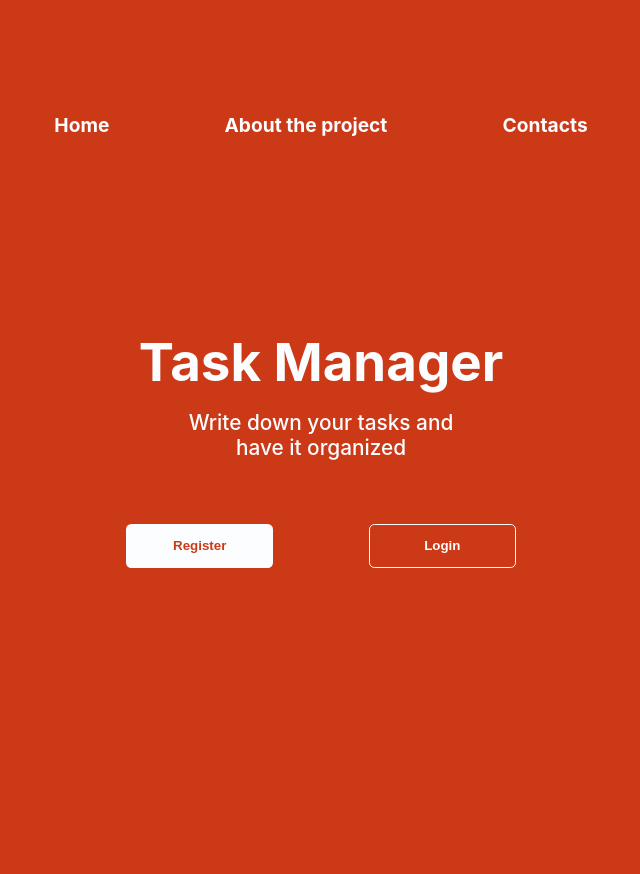
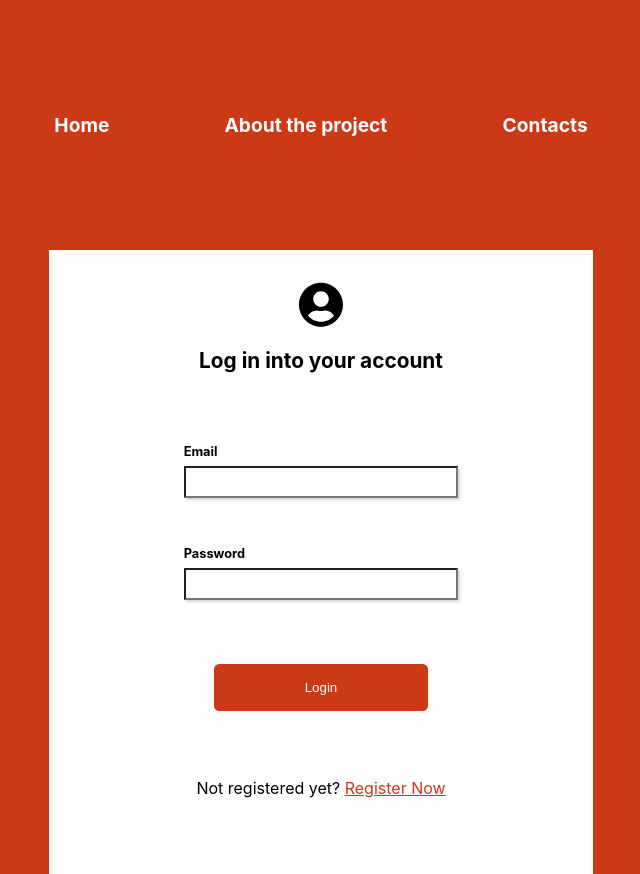
Before and after one commit to victorzix/task-manager-front, a React (Vite) app: page / in a window 1280 px wide. Shown: the whole page, without its empty margins (319-959 px from the left). Before the commit the page ends 800 px from the top, so only its background shows below. Built offline with nearby package versions, Linux system fonts and the light colour scheme.

Commit message:
feat(loginpage): create login page template

```diff
--- a/src/App.jsx
+++ b/src/App.jsx
@@ -1,9 +1,11 @@
-import HomePage from "./components/Homepage/HomePage"
+// import HomePage from "./components/Homepage/HomePage"
+import LoginPage from "./components/LoginPage/LoginPage"
 
 function App() {
   return (
     <>
-      <HomePage/>
+      {/* <HomePage/> */}
+      <LoginPage/>
     </>
   )
 }
--- /dev/null
+++ b/src/components/LoginPage/LoginPage.jsx
@@ -0,0 +1,119 @@
+import styled from 'styled-components';
+import Header from '../Homepage/Header';
+import { COLORS } from '../../globalStyles';
+import { FaUserCircle } from 'react-icons/fa';
+
+const FormWrapper = styled.div`
+	height: 100%;
+	width: 100vw;
+	display: flex;
+	flex-direction: column;
+	justify-content: center;
+	align-items: center;
+`;
+
+const FormContainer = styled.div`
+	background-color: ${COLORS.textWhite};
+	height: 35em;
+	width: 30em;
+	display: flex;
+	flex-direction: column;
+	padding: 2em 2em;
+	align-items: center;
+
+	.top {
+		display: flex;
+		width: 100%;
+		justify-content: center;
+		align-items: center;
+		height: 7em;
+		flex-direction: column;
+		margin: 0;
+	}
+	.icon {
+		font-size: 3em;
+	}
+
+	h3 {
+		font-size: 1.3em;
+	}
+
+  a {
+    color: ${COLORS.bgOrange};
+  }
+`;
+
+const Form = styled.form`
+	height: 23em;
+	width: 65%;
+	display: flex;
+	justify-content: center;
+	align-items: center;
+	flex-direction: column;
+	gap: 4em;
+
+	.inputs {
+		display: flex;
+		flex-direction: column;
+		gap: 3em;
+
+		div {
+			display: flex;
+			flex-direction: column;
+			gap: 0.4em;
+
+			input {
+				width: 20em;
+				height: 2em;
+				box-shadow: rgba(0, 0, 0, 0.15) 1.95px 1.95px 2.6px;
+			}
+
+			label {
+				font-weight: bold;
+				font-size: 0.8em;
+			}
+		}
+	}
+
+	button {
+		height: 3.5em;
+		width: 16em;
+		background-color: ${COLORS.bgOrange};
+		color: ${COLORS.textWhite};
+		border: 0;
+		border-radius: 0.4em;
+	}
+
+
+`;
+
+export default function LoginPage() {
+	return (
+		<>
+			<Header />
+			<FormWrapper>
+				<FormContainer>
+					<div className="top">
+						<FaUserCircle className="icon" />
+						<h3>Log in into your account</h3>
+					</div>
+
+					<Form>
+						<div className="inputs">
+							<div className="emailInput">
+								<label htmlFor="email">Email</label>
+								<input type="text" name="email" />
+							</div>
+							<div className="passwordInput">
+								<label htmlFor="password">Password</label>
+								<input type="text" name="password" />
+							</div>
+						</div>
+						<button>Login</button>
+					</Form>
+        <p>Not registered yet? <a href="">Register Now</a></p>
+				</FormContainer>
+			</FormWrapper>
+		</>
+	);
+}
```
